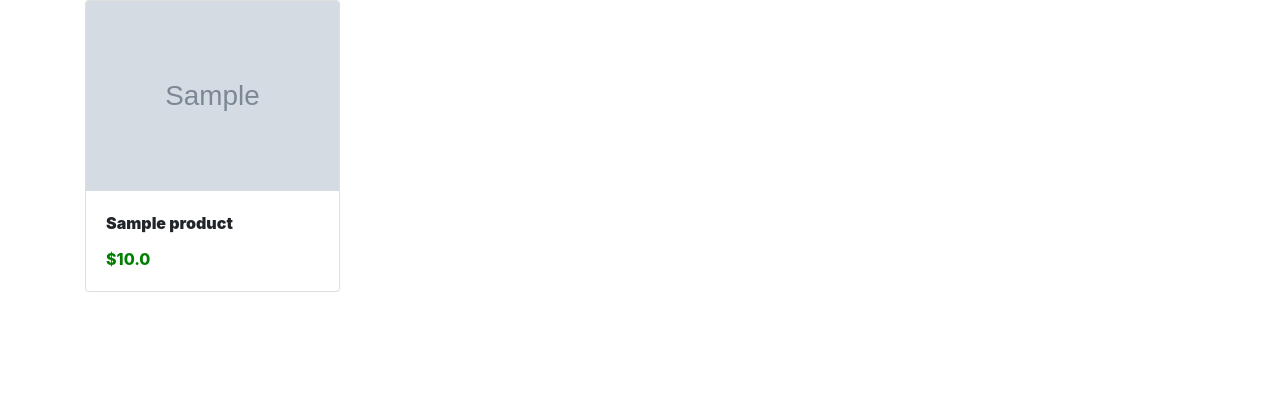
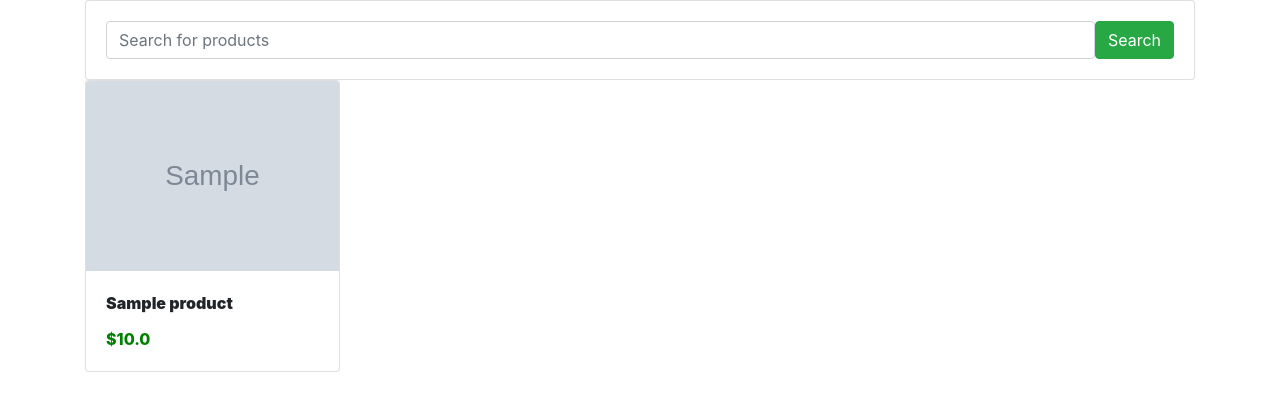
Before and after one commit to ValentinPrajica/ecom, a Django app: page / in a window 1280 px wide. Shown: the top 411 px of the page. Run offline with Django 4.2, Linux system fonts and the light colour scheme; tables that the repository leaves empty hold one stand-in row (values such as "Sample post"); grey boxes marked "Sample" are stand-in pictures; some libraries are stand-ins or nearby versions.

Commit message:
add search functionality

```diff
--- a/ecomsite/shop/templates/shop/index.html
+++ b/ecomsite/shop/templates/shop/index.html
@@ -12,6 +12,22 @@
 </head>
 <body>
     <div class="container">
+
+        <div class="row">
+            <div class="col-md-12">
+                <form class="card card-sm">
+                    <div class="card-body row no-gutters align-items-center ">
+                        <div class="col">
+                            <input type="search" name="item_name" placeholder="Search for products" class="form-control form-control-borderless">
+                        </div>
+                        <div class="col-auto">
+                            <button class="btn btn-success" type="submit">Search</button>
+                        </div>
+                    </div>
+                </form>
+            </div>
+        </div>
+
         <div class="row">
             {% for product in product_objects %}
             <div class="col-md-3">
--- a/ecomsite/shop/views.py
+++ b/ecomsite/shop/views.py
@@ -4,4 +4,7 @@ from .models import Products
 
 def index(request):
     product_objects = Products.objects.all()
+    item_name = request.GET.get('item_name')
+    if item_name != '' and item_name is not None:
+        product_objects = product_objects.filter(title__icontains=item_name)
     return render(request,'shop/index.html',{'product_objects':product_objects})
```
